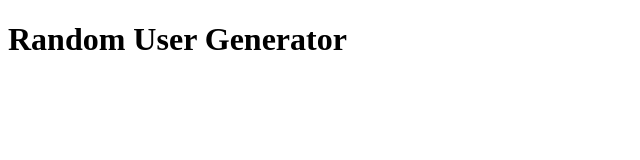
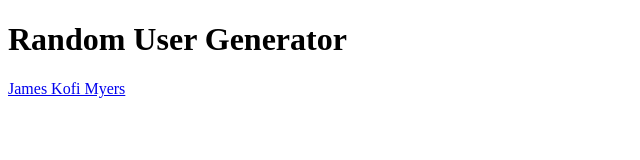
Before and after one commit to kinjames/random-user-generator, a plain HTML site: page index.html in a window 1280 px wide. Shown: the whole page, without its empty margins (0-640 px from the left). Drawn offline with Linux system fonts and the light colour scheme.

Commit message:
html update

```diff
--- a/index.html
+++ b/index.html
@@ -8,5 +8,11 @@
 </head>
 <body>
     <h1>Random User Generator</h1>
+
+
+
+    <footer>
+        <a href="https://github.com/kinjames">James Kofi Myers</a>
+    </footer>
 </body>
 </html>
```
